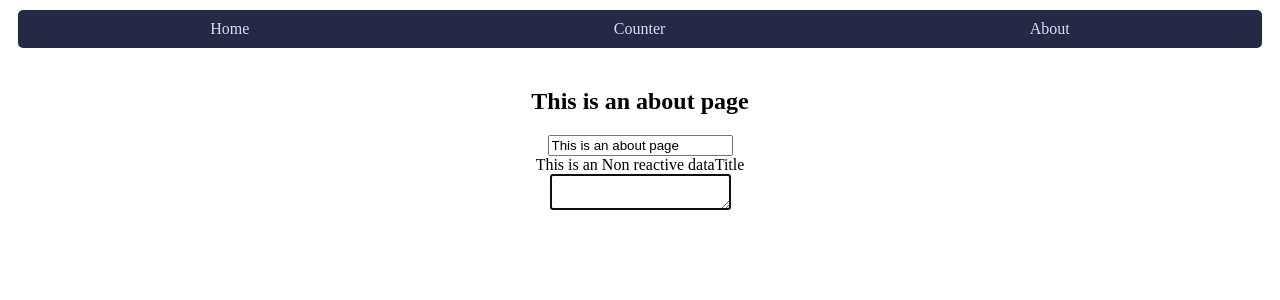
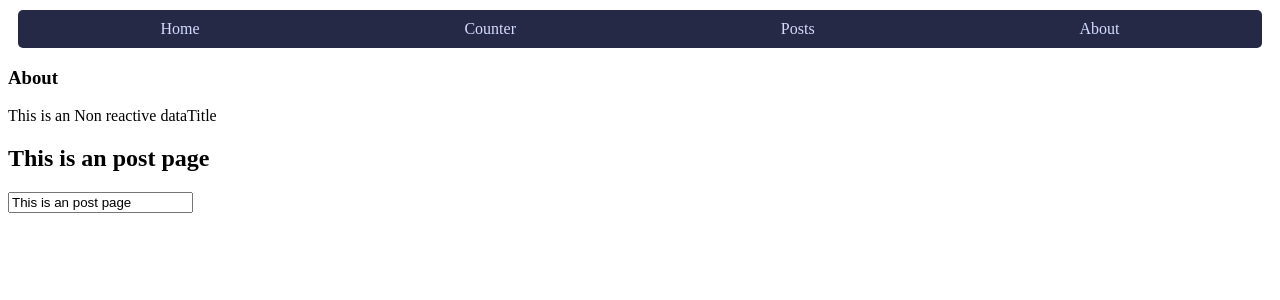
Before and after one commit to OusseynouMbaye/swimming-style, a Vue app: page /about in a window 1280 px wide. Shown: the top 300 px of the page. Built offline with nearby package versions, Linux system fonts and the light colour scheme.

Commit message:
Add : Post Page and post details

```diff
--- a/src/App.vue
+++ b/src/App.vue
@@ -3,6 +3,7 @@
     <nav class="app">
       <RouterLink to="/">Home</RouterLink>
       <RouterLink to="/counter">Counter</RouterLink>
+      <RouterLink to="/posts">Posts</RouterLink>
       <RouterLink to="/about">About</RouterLink>
     </nav>
   </header>
--- a/src/router/index.ts
+++ b/src/router/index.ts
@@ -28,11 +28,18 @@ const router = createRouter({
     {
       path: '/counter',
       name: 'counter',
-      // route level code-splitting
-      // this generates a separate chunk (About.[hash].js) for this route
-      // which is lazy-loaded when the route is visited.
       component: () => import('../views/CounterView.vue')
     },
+    {
+      path: '/posts',
+      name: 'posts',
+      component: () => import('../views/PostsView.vue')
+    },
+    {
+      path: '/postDetail/:id',
+      name: 'postDetail',
+      component: () => import('../views/PostDetailView.vue')
+    }
   ]
 })
 
--- a/src/views/AboutView.vue
+++ b/src/views/AboutView.vue
@@ -1,38 +1,23 @@
 <template>
-  <div class="about">
-    <h2>{{ data.title }}</h2>
+  <div>
+    <h3>About</h3>
+    <div>{{ dataTitle }}</div>
+
+    <h2>{{ data.text }}</h2>
     <div>
-      <input v-if="data.title" v-model="data.title" type="text" />
+      <input v-if="data.text" v-model="data.text" type="text" />
     </div>
-    <div>{{ dataTitle }}</div>
-    <textarea v-autofocus />
   </div>
 </template>
 
 <script lang="ts" setup>
 import { reactive } from 'vue'
-import { vAutofocus } from '@/directives/vAutofocus'
-
-// const title = ref('This is an about page')
 
 // Non-reactive dataTitle
 const dataTitle: string = 'This is an Non reactive dataTitle'
+
 const data = reactive({
-  title: 'This is an about page',
+  text: 'This is an post page',
   description: 'This is a description'
 })
 </script>
-
-<style>
-.about {
-  /* border: 1px solid rgb(11, 180, 34); */
-  border-radius: 5px;
-  padding: 10px;
-  margin: 10px;
-  /* // center card */
-  display: flex;
-  justify-content: center;
-  align-items: center;
-  flex-direction: column;
-}
-</style>
--- /dev/null
+++ b/src/views/PostDetailView.vue
@@ -0,0 +1,31 @@
+<template>
+  <div class="post-detail">
+    <h3>Post details</h3>
+    <p>display the content of post with ID of {{ $route.params.id }}</p>
+    <div>
+      <button @click="showPostId">Show Post ID</button>
+    </div>
+    <div><button type="button" @click="goHomeIn3Second">Go home in 3s</button></div>
+    <p><RouterLink to="/posts">&lt; Back</RouterLink></p>
+  </div>
+</template>
+
+<script lang="ts" setup>
+// useRoute
+import { useRoute, useRouter } from 'vue-router'
+// au lieu de faire $route.params.id
+const route = useRoute()
+const router = useRouter()
+
+const showPostId = () => {
+  alert(`the post id is: ${route.params.id}`)
+}
+
+const goHomeIn3Second = () => {
+  setTimeout(() => {
+    router.push('/')
+  }, 3000)
+}
+
+//$route.params.id
+</script>
--- /dev/null
+++ b/src/views/PostsView.vue
@@ -0,0 +1,40 @@
+<template>
+  <div class="post">
+    <h1>{{ title }}</h1>
+
+    <ul>
+      <li v-for="post in posts" :key="post.id">
+        <RouterLink :to="`/postDetail/${post.id}`"> {{ post.title }}</RouterLink>
+      </li>
+    </ul>
+
+    <textarea v-autofocus />
+  </div>
+</template>
+
+<script lang="ts" setup>
+import { reactive, ref } from 'vue'
+import { vAutofocus } from '@/directives/vAutofocus'
+
+const title = ref('Post title')
+
+const posts = reactive([
+  { id: 'id1', title: 'Post 1' },
+  { id: 'id2', title: 'Post 2' },
+  { id: 'id3', title: 'Post 3' }
+])
+</script>
+
+<style scoped>
+.post {
+  /* border: 1px solid rgb(11, 180, 34); */
+  border-radius: 5px;
+  padding: 10px;
+  margin: 10px;
+  /* // center card */
+  display: flex;
+  justify-content: center;
+  align-items: center;
+  flex-direction: column;
+}
+</style>
```
